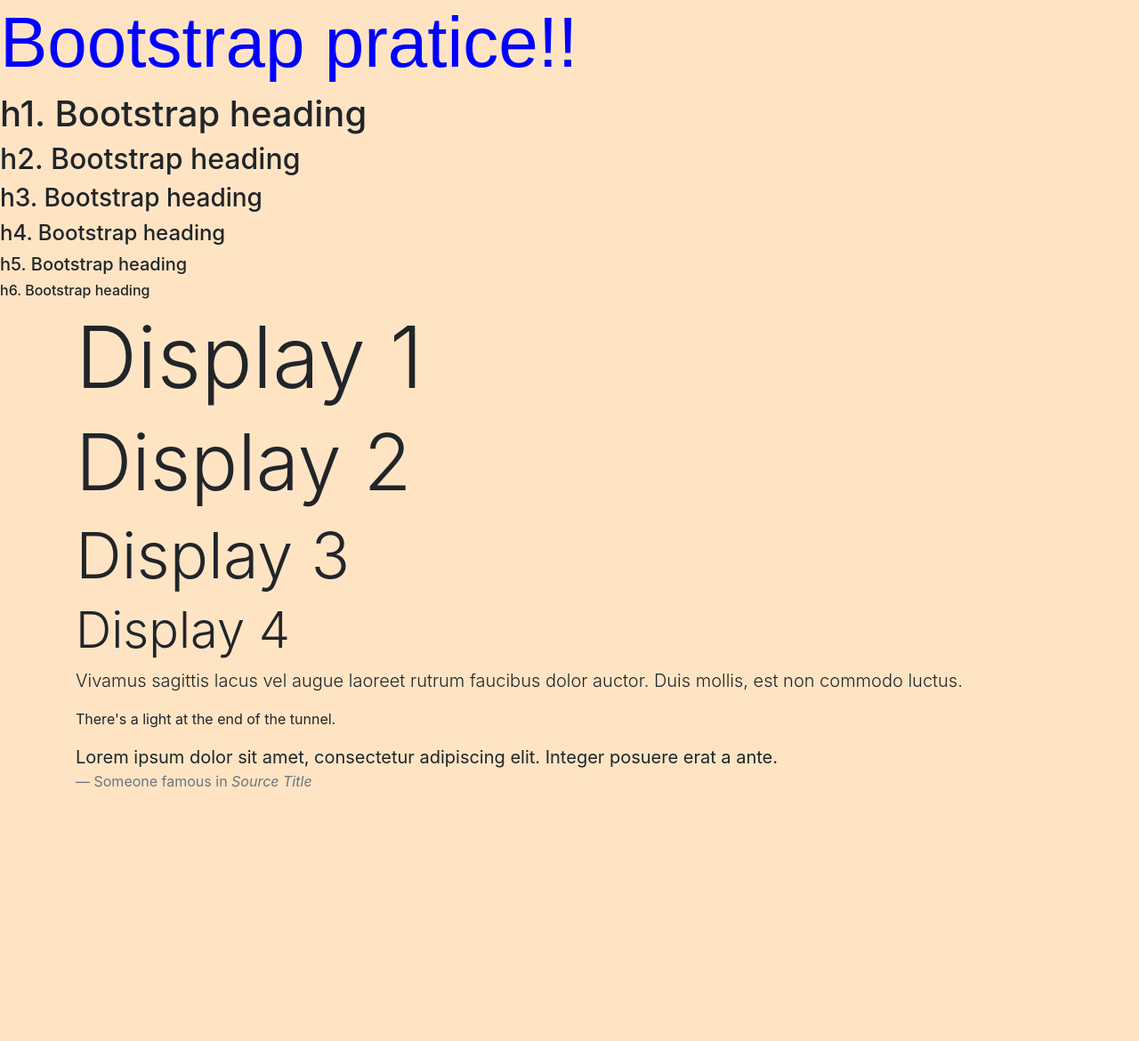
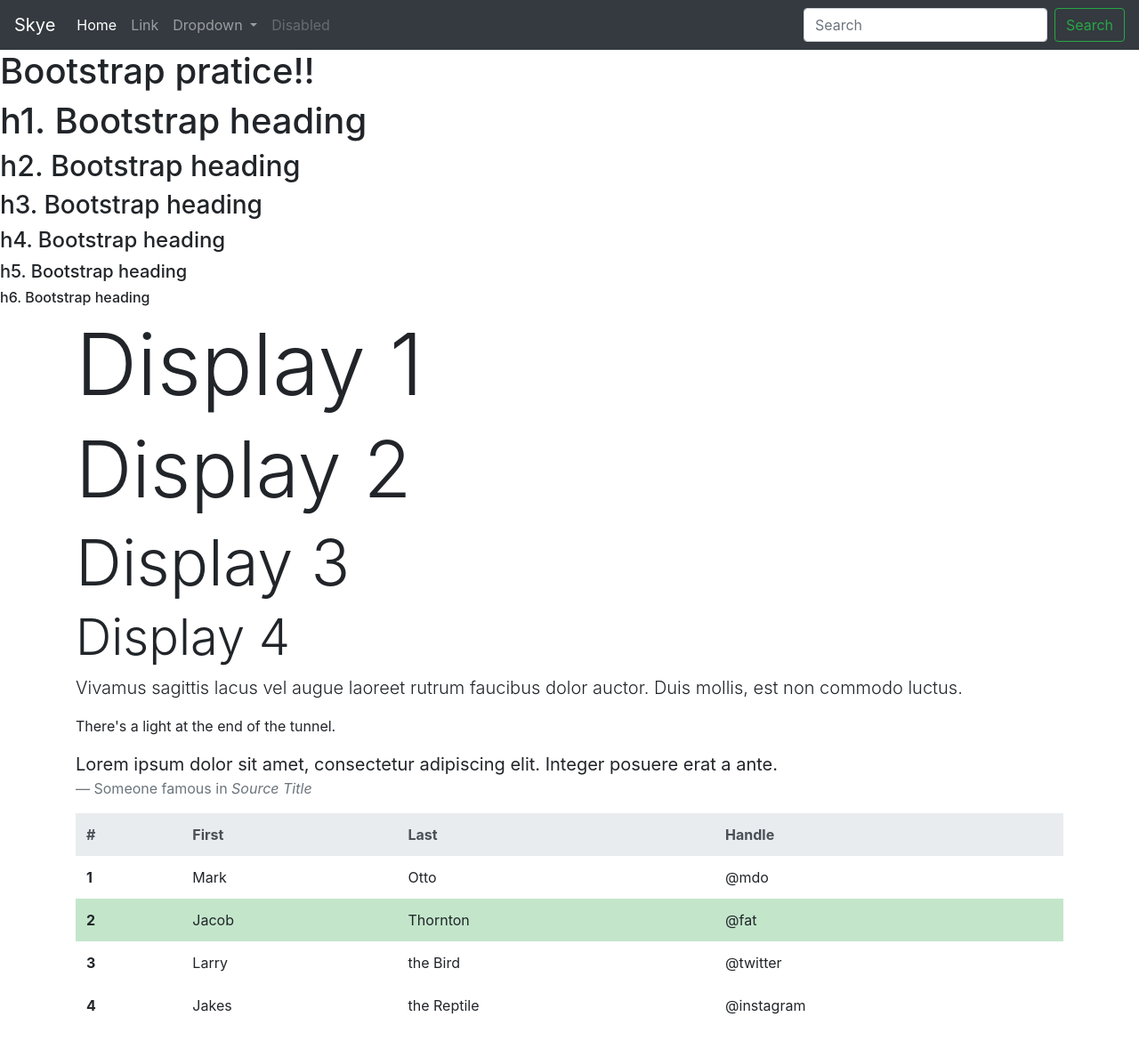
Before and after one commit to Emmy-Dare274/boots_demy_prac, a plain HTML site: page index.html in a window 1280 px wide. Shown: the whole page at 89% size. Before the commit the page ends 906 px from the top, so only its background shows below. Drawn offline with nearby package versions, Linux system fonts and the light colour scheme.

Commit message:
Navbar added to page

```diff
--- a/assets/css/style.css
+++ b/assets/css/style.css
@@ -1,6 +1,3 @@
-body {
-    background-color: bisque;
-}
 
 h1 {
     color: blue;
--- a/index.html
+++ b/index.html
@@ -6,10 +6,46 @@
     <meta name="viewport" content="width=device-width, initial-scale=1.0, shrink-to-fit=no">
     <!-- Bootstrap CSS -->
     <link rel="stylesheet" href="https://cdn.jsdelivr.net/npm/bootstrap@4.2.1/dist/css/bootstrap.min.css" integrity="sha384-GJzZqFGwb1QTTN6wy59ffF1BuGJpLSa9DkKMp0DgiMDm4iYMj70gZWKYbI706tWS" crossorigin="anonymous">
-    <link rel="stylesheet" href="assets\css\style.css">
+    <link rel="" href="assets\css\style.css">
     <title>CodemyBoots</title>
 </head>
 <body>
+    <nav class="navbar navbar-expand-lg navbar-dark bg-dark">
+        <a class="navbar-brand" href="#">Skye</a>
+        <button class="navbar-toggler" type="button" data-toggle="collapse" data-target="#navbarSupportedContent" aria-controls="navbarSupportedContent" aria-expanded="false" aria-label="Toggle navigation">
+            <span class="navbar-toggler-icon"></span>
+        </button>
+
+        <div class="collapse navbar-collapse" id="navbarSupportedContent">
+            <ul class="navbar-nav mr-auto">
+            <li class="nav-item active">
+                <a class="nav-link" href="#">Home <span class="sr-only">(current)</span></a>
+            </li>
+            <li class="nav-item">
+                <a class="nav-link" href="#">Link</a>
+            </li>
+            <li class="nav-item dropdown">
+                <a class="nav-link dropdown-toggle" href="#" id="navbarDropdown" role="button" data-toggle="dropdown" aria-haspopup="true" aria-expanded="false">
+                Dropdown
+                </a>
+                <div class="dropdown-menu" aria-labelledby="navbarDropdown">
+                <a class="dropdown-item" href="#">Action</a>
+                <a class="dropdown-item" href="#">Another action</a>
+                <div class="dropdown-divider"></div>
+                <a class="dropdown-item" href="#">Something else here</a>
+                </div>
+            </li>
+            <li class="nav-item">
+                <a class="nav-link disabled" href="#" tabindex="-1" aria-disabled="true">Disabled</a>
+            </li>
+            </ul>
+            <form class="form-inline my-2 my-lg-0">
+            <input class="form-control mr-sm-2" type="search" placeholder="Search" aria-label="Search">
+            <button class="btn btn-outline-success my-2 my-sm-0" type="submit">Search</button>
+            </form>
+        </div>
+    </nav>
+
     <h1>Bootstrap pratice!!</h1>
 
     <p class="h1">h1. Bootstrap heading</p>
@@ -35,6 +71,44 @@
         <p class="mb-0">Lorem ipsum dolor sit amet, consectetur adipiscing elit. Integer posuere erat a ante.</p>
             <footer class="blockquote-footer">Someone famous in <cite title="Source Title">Source Title</cite></footer>
         </blockquote>
+
+        <table class="table table-borderless table-hover">
+            <thead class="thead-light">
+                <tr>
+                <th scope="col">#</th>
+                <th scope="col">First</th>
+                <th scope="col">Last</th>
+                <th scope="col">Handle</th>
+                </tr>
+            </thead>
+            <tbody>
+                <tr>
+                <th scope="row">1</th>
+                <td>Mark</td>
+                <td>Otto</td>
+                <td>@mdo</td>
+                </tr>
+                <tr class="table-success">
+                <th scope="row">2</th>
+                <td>Jacob</td>
+                <td>Thornton</td>
+                <td>@fat</td>
+                </tr>
+                <tr>
+                <th scope="row">3</th>
+                <td>Larry</td>
+                <td>the Bird</td>
+                <td>@twitter</td>
+                </tr>
+                <tr>
+                <th scope="row">4</th>
+                <td>Jakes</td>
+                <td>the Reptile</td>
+                <td>@instagram</td>
+                </tr>
+            </tbody>
+            </table>
+
     </div>
 
 
```
